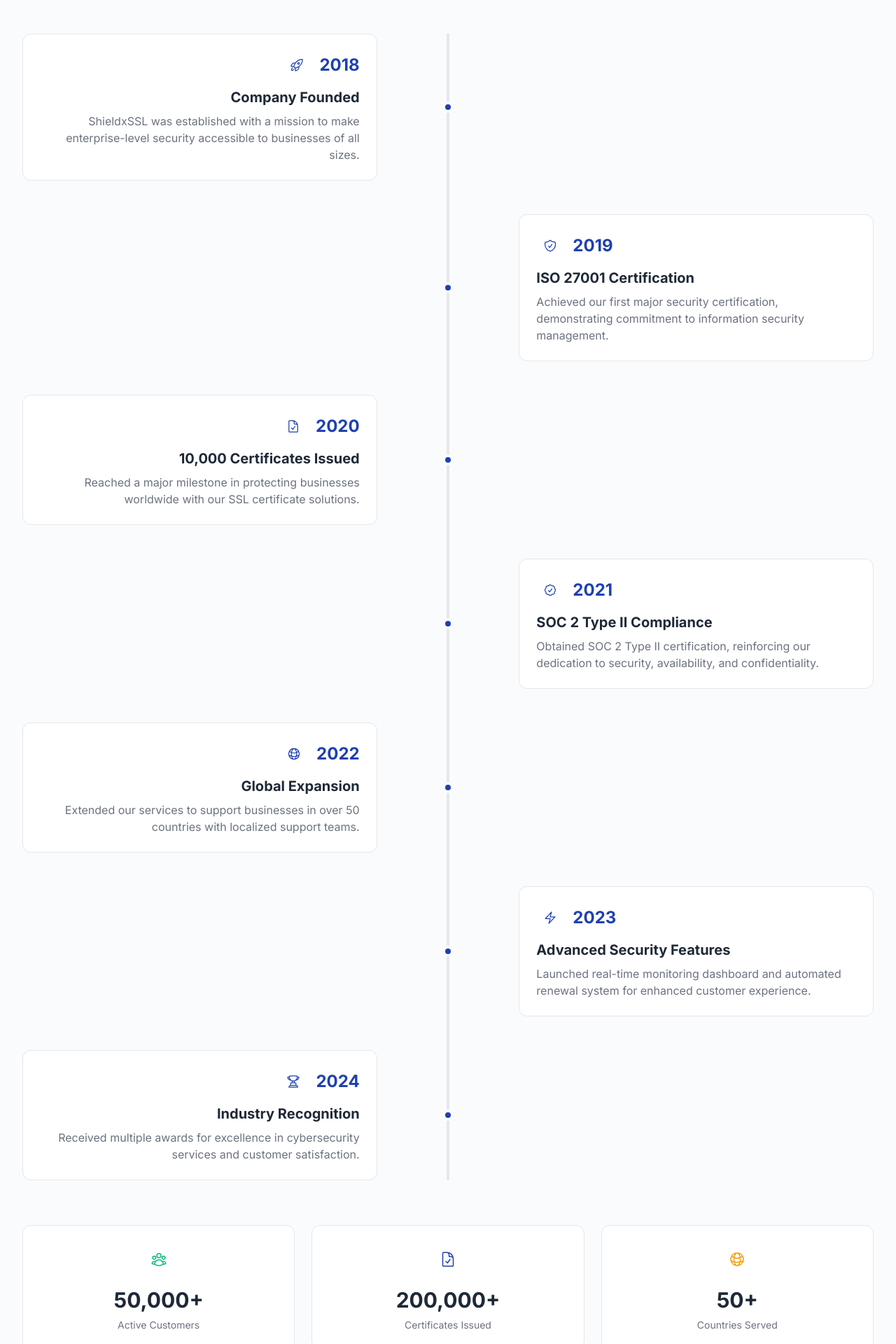
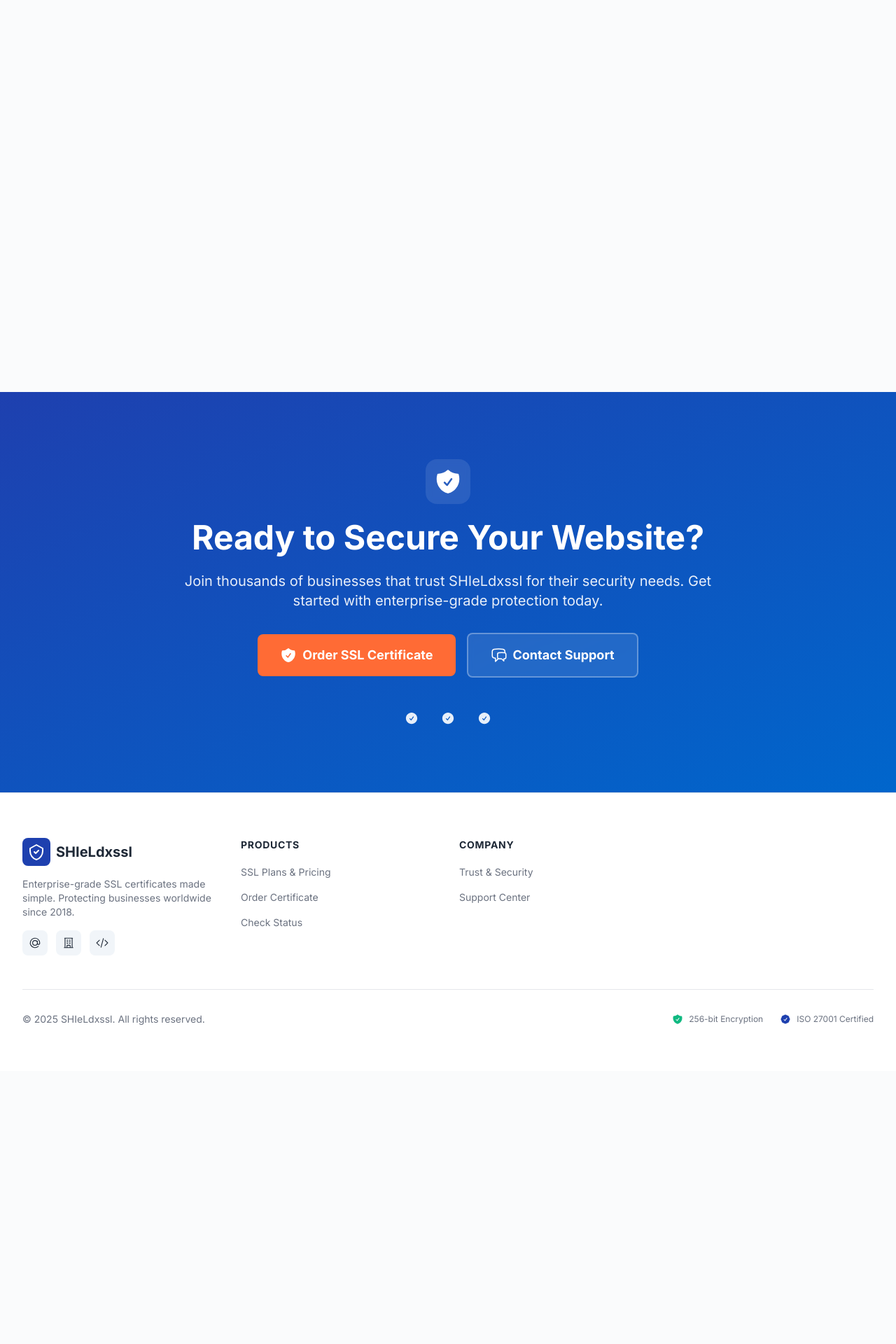
Before and after one commit to janeteva08/netlify, a Next.js app: page /trust-security in a window 1280 px wide. Shown: the part 2240-4160 px from the top of the page at 70% size. After the commit the page ends 3770 px from the top, so only its background shows below. Built offline with nearby package versions, Linux system fonts and the light colour scheme.

Commit message:
Updated files

```diff
--- a/src/app/homepage/components/Footer.tsx
+++ b/src/app/homepage/components/Footer.tsx
@@ -130,20 +130,7 @@
             <p className="text-sm text-muted-foreground text-center md:text-left">
               &copy; {currentYear} ShieldxSSL. All rights reserved.
             </p>
-            <div className="flex items-center space-x-6 text-sm">
-              <Link
-                href="/trust-security"
-                className="text-muted-foreground hover:text-primary transition-colors duration-300"
-              >
-                Privacy Policy
-              </Link>
-              <Link
-                href="/trust-security"
-                className="text-muted-foreground hover:text-primary transition-colors duration-300"
-              >
-                Terms of Service
-              </Link>
-            </div>
+
           </div>
         </div>
       </div>
--- a/src/app/homepage/page.tsx
+++ b/src/app/homepage/page.tsx
@@ -12,7 +12,7 @@
 
 export const metadata: Metadata = {
   title: 'ShieldxSSL - SSL Security Made Simple',
-  description: 'Protect your website with enterprise-grade SSL certificates. Trusted by 50,000+ websites worldwide. Get instant issuance, 24/7 support, and 30-day money-back guarantee.',
+  description: 'Protect your website with enterprise-grade SSL certificates. Trusted by 5000+ websites worldwide. Get instant issuance, 24/7 support, and 30-day money-back guarantee.',
 };
 
 export default function HomePage() {
--- a/src/app/trust-security/components/CompanyMilestones.tsx
+++ b/src/app/trust-security/components/CompanyMilestones.tsx
@@ -10,69 +10,16 @@
 }
 
 const milestones: Milestone[] = [
-  {
-    id: 1,
-    year: "2018",
-    title: "Company Founded",
-    description: "ShieldxSSL  was established with a mission to make enterprise-level security accessible to businesses of all sizes.",
-    icon: "RocketLaunchIcon"
-  },
-  {
-    id: 2,
-    year: "2019",
-    title: "ISO 27001 Certification",
-    description: "Achieved our first major security certification, demonstrating commitment to information security management.",
-    icon: "ShieldCheckIcon"
-  },
-  {
-    id: 3,
-    year: "2020",
-    title: "10,000 Certificates Issued",
-    description: "Reached a major milestone in protecting businesses worldwide with our SSL certificate solutions.",
-    icon: "DocumentCheckIcon"
-  },
-  {
-    id: 4,
-    year: "2021",
-    title: "SOC 2 Type II Compliance",
-    description: "Obtained SOC 2 Type II certification, reinforcing our dedication to security, availability, and confidentiality.",
-    icon: "CheckBadgeIcon"
-  },
-  {
-    id: 5,
-    year: "2022",
-    title: "Global Expansion",
-    description: "Extended our services to support businesses in over 50 countries with localized support teams.",
-    icon: "GlobeAltIcon"
-  },
-  {
-    id: 6,
-    year: "2023",
-    title: "Advanced Security Features",
-    description: "Launched real-time monitoring dashboard and automated renewal system for enhanced customer experience.",
-    icon: "BoltIcon"
-  },
-  {
-    id: 7,
-    year: "2024",
-    title: "Industry Recognition",
-    description: "Received multiple awards for excellence in cybersecurity services and customer satisfaction.",
-    icon: "TrophyIcon"
-  }
+
+
+
 ];
 
 const CompanyMilestones = () => {
   return (
     <section className="py-16 lg:py-24 bg-muted/30">
       <div className="max-w-7xl mx-auto px-4 sm:px-6 lg:px-8">
-        <div className="text-center mb-12">
-          <h2 className="text-3xl sm:text-4xl font-bold text-foreground mb-4">
-            Our Journey
-          </h2>
-          <p className="text-lg text-muted-foreground max-w-3xl mx-auto">
-            A timeline of achievements, certifications, and milestones that define our commitment to security excellence.
-          </p>
-        </div>
+
 
         <div className="relative">
           <div className="hidden lg:block absolute left-1/2 transform -translate-x-1/2 w-1 h-full bg-border" />
@@ -110,31 +57,7 @@
           </div>
         </div>
 
-        <div className="mt-16 grid grid-cols-1 md:grid-cols-3 gap-6">
-          <div className="bg-card border border-border rounded-xl p-6 text-center">
-            <div className="inline-flex items-center justify-center w-12 h-12 bg-success/10 rounded-full mb-4">
-              <Icon name="UserGroupIcon" size={24} className="text-success" />
-            </div>
-            <div className="text-3xl font-bold text-foreground mb-2">50,000+</div>
-            <div className="text-sm text-muted-foreground">Active Customers</div>
-          </div>
 
-          <div className="bg-card border border-border rounded-xl p-6 text-center">
-            <div className="inline-flex items-center justify-center w-12 h-12 bg-primary/10 rounded-full mb-4">
-              <Icon name="DocumentCheckIcon" size={24} className="text-primary" />
-            </div>
-            <div className="text-3xl font-bold text-foreground mb-2">200,000+</div>
-            <div className="text-sm text-muted-foreground">Certificates Issued</div>
-          </div>
-
-          <div className="bg-card border border-border rounded-xl p-6 text-center">
-            <div className="inline-flex items-center justify-center w-12 h-12 bg-accent/10 rounded-full mb-4">
-              <Icon name="GlobeAltIcon" size={24} className="text-accent" />
-            </div>
-            <div className="text-3xl font-bold text-foreground mb-2">50+</div>
-            <div className="text-sm text-muted-foreground">Countries Served</div>
-          </div>
-        </div>
       </div>
     </section>
   );
--- a/src/app/trust-security/components/Footer.tsx
+++ b/src/app/trust-security/components/Footer.tsx
@@ -15,11 +15,7 @@
       { label: 'Trust & Security', href: '/trust-security' },
       { label: 'Support Center', href: '/support-center' }
     ],
-    legal: [
-      { label: 'Privacy Policy', href: '#' },
-      { label: 'Terms of Service', href: '#' },
-      { label: 'Cookie Policy', href: '#' }
-    ]
+
   };
 
   return (
@@ -119,9 +115,7 @@
           </div>
 
           <div>
-            <h3 className="text-sm font-bold text-foreground uppercase tracking-wider mb-4">
-              Legal
-            </h3>
+
             <ul className="space-y-3">
               {footerLinks?.legal?.map((link) => (
                 <li key={link?.href}>
--- a/src/app/trust-security/components/TestimonialsSection.tsx
+++ b/src/app/trust-security/components/TestimonialsSection.tsx
@@ -155,7 +155,7 @@
           <div className="inline-flex items-center gap-2 px-6 py-3 bg-muted rounded-full">
             <Icon name="UserGroupIcon" size={20} className="text-primary" />
             <span className="text-sm font-semibold text-foreground">
-              Join 10,000+ satisfied customers protecting their digital assets
+              Join 5000+ satisfied customers protecting their digital assets
             </span>
           </div>
         </div>
```
